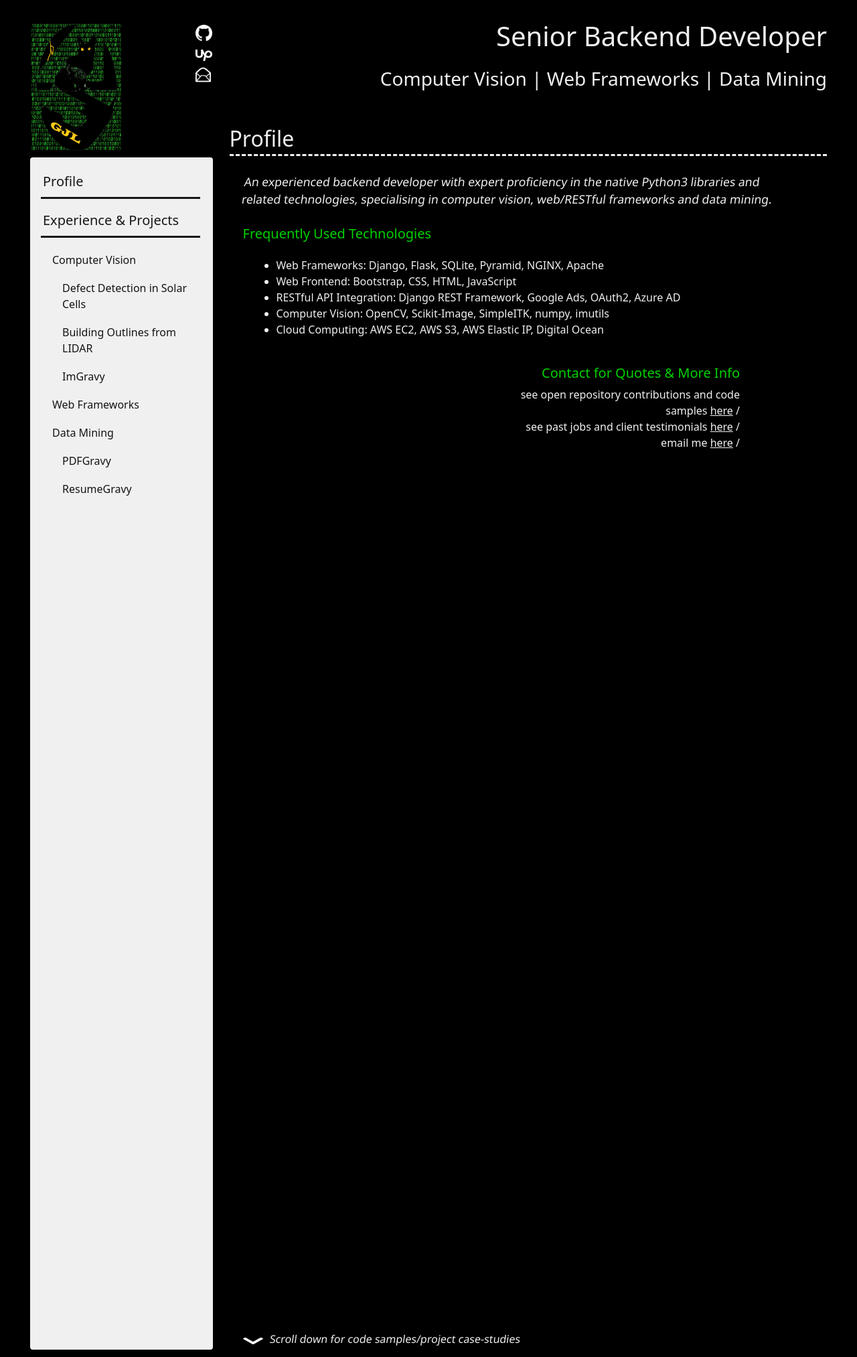
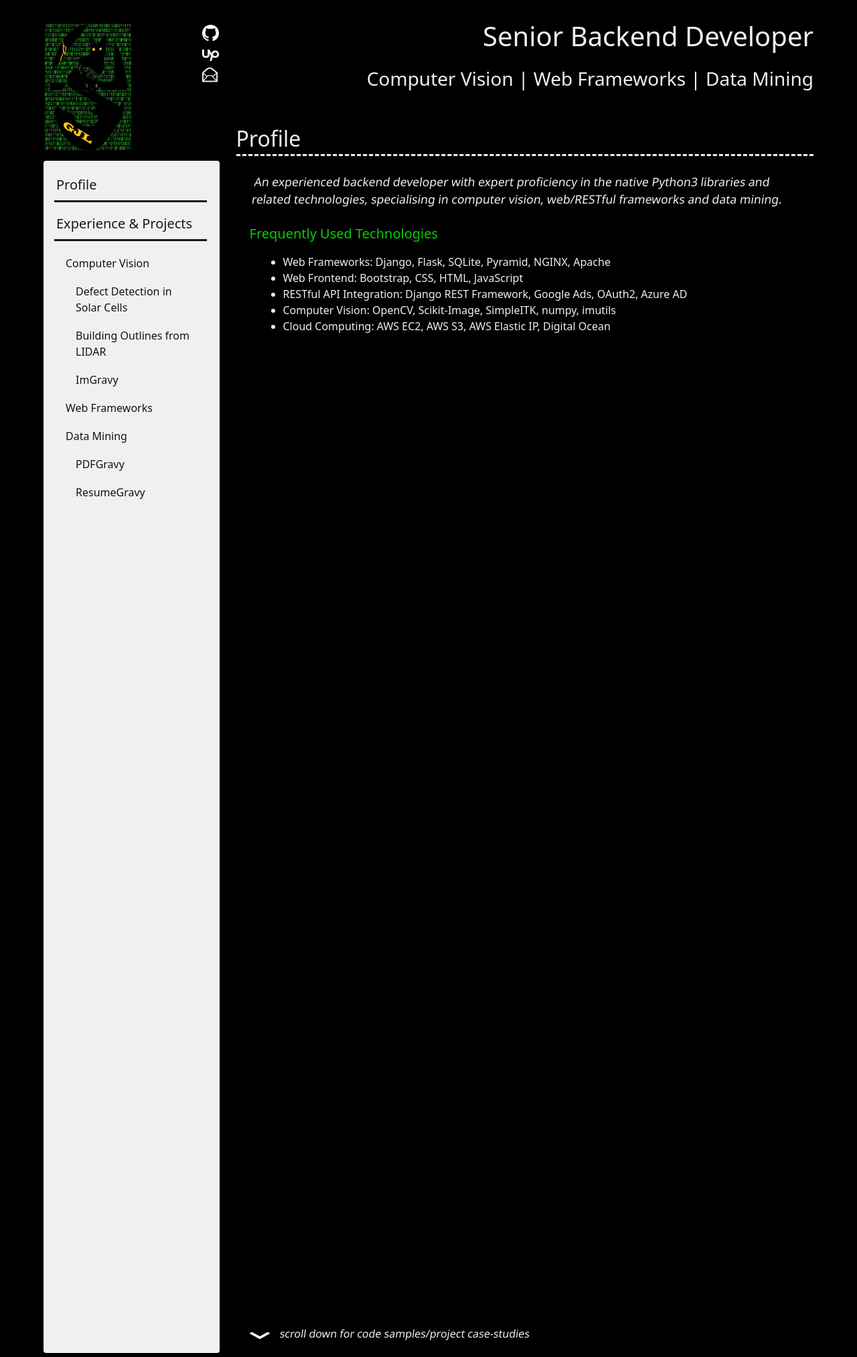
Before and after one commit to gravy-jones-locker/locker, a Django app: page / in a window 1280 px wide. Shown: the top 2026 px of the page at 67% size. Run offline with Django 3.2, Linux system fonts and the light colour scheme.

Commit message:
Polished landing page

```diff
--- a/display/static/styles/base.css
+++ b/display/static/styles/base.css
@@ -1,7 +1,7 @@
 body {
     background: black;
     position: relative;
-    padding: 30 45 35 45;
+    padding: 30 65 35 65;
     overscroll-behavior: none;
 }
 
@@ -34,8 +34,10 @@ label {
 }
 
 .section {
-    height: 110%;
-    padding: 10 30 50 0;
+    overflow-x: hidden;
+    height: 100%;
+    padding: 0 0 50 0;
+    margin-top: 20;
     scroll-snap-align: center;
 }
 
@@ -49,6 +51,7 @@ a:hover {
 
 .section-content {
     position: relative;
+    padding: 15 0 0 0;
 }
 
 #banner {
@@ -104,14 +107,11 @@ h4 {
     left: -10
 }
 
-.synopsis {
-    padding: 15 0 0 0;
-}
-
 .synopsis > p {
     -webkit-transform: skew(-8deg);
     font-size: 1.1rem;
     font-weight: 460;
+    padding-left: 5;
 }
 
 #summary {
@@ -160,34 +160,35 @@ h1 {
     overflow-wrap: break-word;
     overflow-x: hidden;
     min-height: 480px;
+    margin-top: 5px;
 }
 
 h5 {
     color:rgb(1, 210, 1);
-    padding-top: 10;
-    padding-left: 0;
+    padding: 10 0 10 0;
 }
 
 .text {
-    padding-bottom: 15;
+    padding-bottom: 30;
 }
 
 .footer {
     position: absolute;
-    bottom: 2;
+    bottom: 0;
     width: 100%;
 }
 
-.footer > span {
+.footer > div > a > span {
     float: left;
-    padding-left: 10px;
+    padding-left: 15px;
     -webkit-transform: skew(-8deg);
 }
 
 .right {
-    float:right;
-    padding-right: 80px;
-    position: relative;
+    bottom: 0;
+    right: -20;
+    padding-right: 100px;
+    position: fixed;
     text-align: right;
 }
 
--- a/display/templates/display/index.html
+++ b/display/templates/display/index.html
@@ -73,7 +73,7 @@
             </div>
             <div class="text left">
               <h5>Frequently Used Technologies</h5>
-              <ul style="padding-left: 50; padding-top: 15;">
+              <ul style="padding-left: 50;">
                 <li>
                   Web Frameworks: Django, Flask, SQLite, Pyramid, NGINX, Apache
                 </li>
@@ -101,16 +101,16 @@
           </div>
           <div class="footer bounce">
             <div style="position: relative;">
+              <a href="#item-1" style="text-decoration: none;">
               <div class="downArrow">
                 <img width="40" height="40" alt="" src="{% static 'imgs/arrow.png' %}" />
               </div>
+              <span>scroll down for code samples/project case-studies</span>
+              </a>
             </div>
-            <span>
-              Scroll down for code samples/project case-studies
-            </span>
           </div>
         </div>
-        <div class="row section">
+        <div class="section">
           <div class="synopsis">
             <h4 id="item-1" class="section-text top">Image Processing 1</h4>
             <p>...</p>
```
